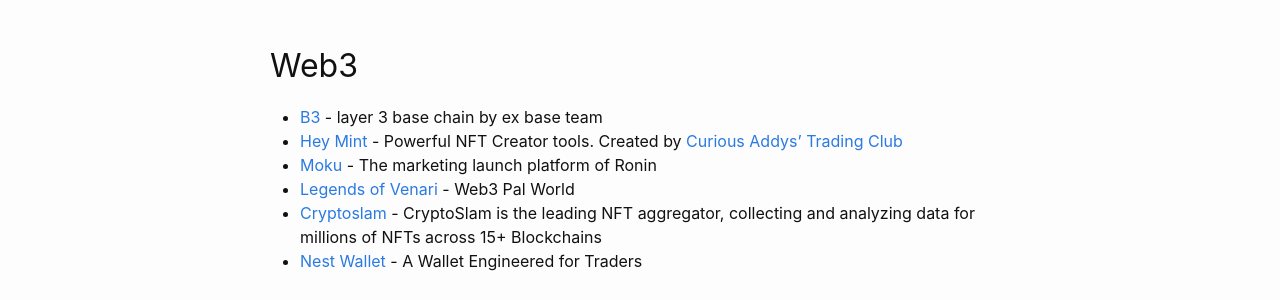
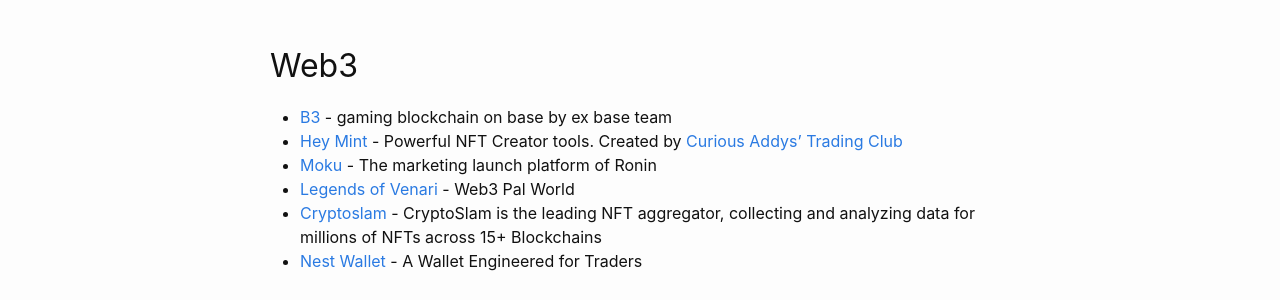
Before and after one commit to katpavan/katpavan.github.io, a Jekyll site: the page built from portfolio.md, in a window 1280 px wide. Shown: the part 236-536 px from the top of the page. Built offline with Jekyll 4.4.1, drawn with Linux system fonts in a browser that asks for light colours.

Commit message:
Update portfolio.md

```diff
--- a/portfolio.md
+++ b/portfolio.md
@@ -8,7 +8,7 @@
 
 ## Web3
 
-- [B3](https://x.com/b3dotfun/) - layer 3 base chain by ex base team
+- [B3](https://x.com/b3dotfun/) - gaming blockchain on base by ex base team
 - [Hey Mint](https://www.heymint.xyz/) - Powerful NFT Creator tools. Created by [Curious Addys' Trading Club](https://curiousaddys.com/)
 - [Moku](https://x.com/Moku_HQ/status/1805407187482640642) - The marketing launch platform of Ronin
 - [Legends of Venari](https://legendsofvenari.com/) - Web3 Pal World
```
